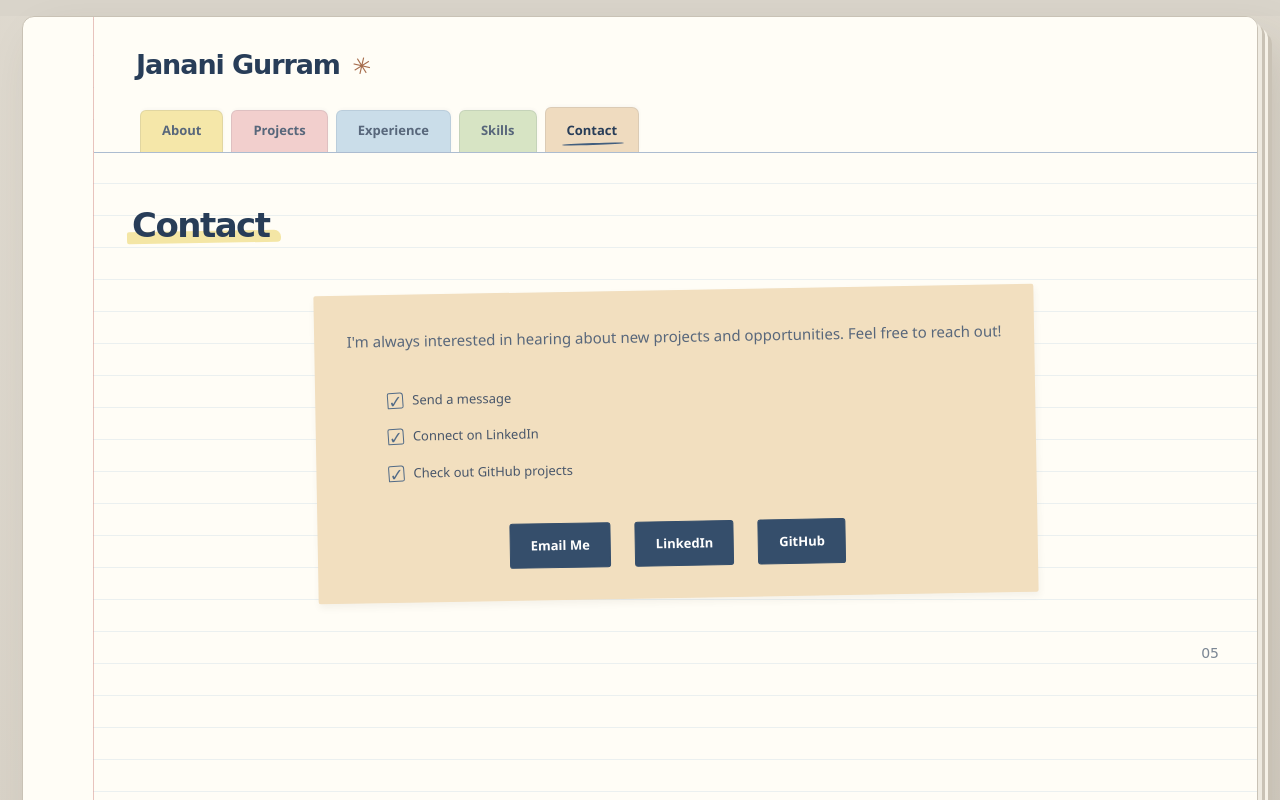
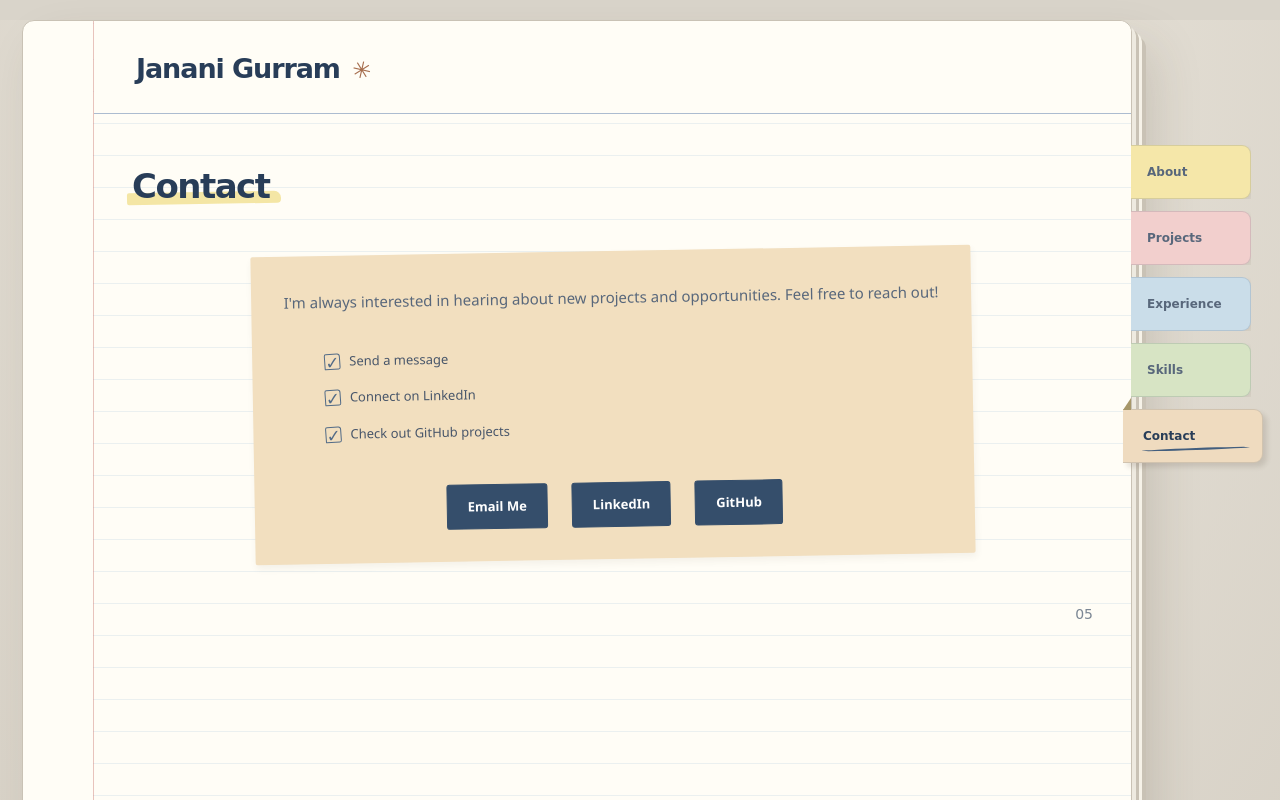
Before and after one commit to janani-gurram/portfolio, a React (Vite) app: page /portfolio/contact in a window 1280 px wide. Shown: the top 800 px of the page. Built offline with nearby package versions, Linux system fonts and the light colour scheme.

Commit message:
feat: enhance notebook tab styling for better visibility and interaction

```diff
--- a/src/styles/index.css
+++ b/src/styles/index.css
@@ -105,3 +105,43 @@ section > div > h2::after, .entry-title::after { content: ''; position: absolute
   .agenda-card h3 { font-size: 21px; }.project-detail { padding: 25px 16px; }#contact .paper-card { padding: 24px 18px; }
 }
 @media(prefers-reduced-motion:reduce) { html { scroll-behavior:auto; } *,*::before,*::after { animation:none !important; transition:none !important; } }
+
+/* Divider tabs sit beyond the paper edge on wider screens. */
+@media (min-width: 768px) {
+  .notebook { margin: 20px 114px 40px 22px; overflow: visible; }
+  .notebook-content { border-radius: 0 12px 12px 0; }
+  .notebook-header { padding-bottom: 1px; border-top-right-radius: 12px; }
+  .notebook-title-row { margin-bottom: 22px; }
+  .notebook-tabs { position: absolute; top: 124px; right: -84px; z-index: 5; display: flex; flex-direction: column; align-items: flex-start; gap: 12px; padding: 0; }
+  .notebook-tab { width: 104px; min-height: 52px; padding: 17px 12px 17px 20px; border: 1px solid #283d5826; border-left: 0; border-radius: 0 9px 9px 0; box-shadow: 3px 3px 4px #493b2914; font-family: var(--handwriting); font-size: 12px; transition: width .2s, color .2s; }
+  .notebook-tab:hover { transform: none; width: 112px; color: var(--ink); }
+  .notebook-tab.is-active { width: 116px; margin-top: 0; padding-top: 17px; color: var(--ink); box-shadow: 4px 4px 5px #493b2924; }
+  .notebook-tab.is-active::after { left: 19px; right: 12px; bottom: 12px; }
+}
+
+@media (min-width: 768px) {
+  .notebook-content { isolation: isolate; }
+  .notebook-content::before { content: ''; position: absolute; inset: 0; z-index: -1; background: repeating-linear-gradient(to bottom, transparent 0, transparent 31px, var(--rule) 31px, var(--rule) 32px), var(--paper); background-position: 0 7px; border-radius: 0 12px 12px 0; }
+  .notebook-tabs { z-index: auto; }
+  .notebook-tab { z-index: -2; }
+  .notebook-tab.is-active { z-index: 1; }
+}
+@media (min-width: 768px) {
+  .notebook-tab { padding-left: 24px; padding-right: 8px; font-size: 11px; }
+  .notebook-tab.is-active { padding-left: 20px; font-size: 12px; }
+}
+@media (min-width: 768px) {
+  .notebook { margin-right: 148px; }
+  .notebook-tabs { right: -132px; }
+  .notebook-tab { width: 128px; font-size: 12px; }
+  .notebook-tab:hover { width: 132px; }
+  .notebook-tab.is-active { width: 140px; }
+}
+
+@media (min-width: 768px) {
+  /* Keep the links above the paper so every divider receives clicks. */
+  .notebook-tabs { z-index: 10; }
+  .notebook-tab { z-index: 0; clip-path: inset(0 0 0 8px); }
+  .notebook-tab.is-active { z-index: 1; clip-path: none; }
+  .notebook-tab.is-active::before { content: ''; position: absolute; left: 0; top: -12px; width: 0; height: 0; border-style: solid; border-width: 0 0 12px 8px; border-color: transparent transparent #a79769 transparent; pointer-events: none; }
+}
```
